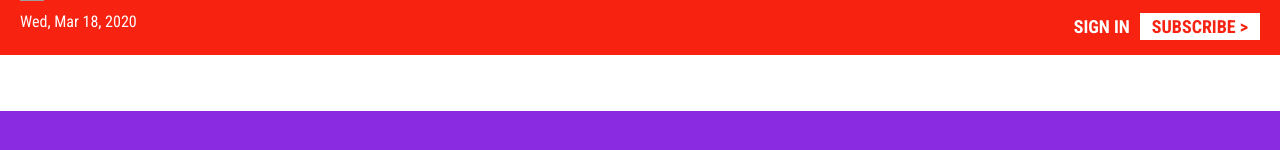
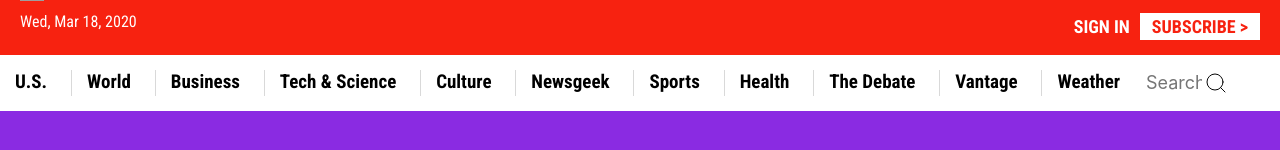
Before and after one commit to RossielCS/Newsweek-Clone, a plain HTML site: page index.html in a window 1280 px wide. Shown: the part 318-468 px from the top of the page. Drawn offline with nearby package versions, Linux system fonts and the light colour scheme; grey boxes are pictures that could not be loaded.

Commit message:
Change elements in nav
- New class names
- Responsive nav
- Search icon

```diff
--- a/css/style.css
+++ b/css/style.css
@@ -95,31 +95,49 @@
 
 /* NAVBAR */
 
-.nav-box {
-  visibility: hidden;
-  height: 56px;
+nav {
+  max-height: 56px;
+}
+
+.nav-list {
   padding: 15px 0 15px 0;
-  display: flex;
+  margin: 0;
+  flex-grow: 1;
+  flex-shrink: 1;
   font-family: 'Roboto Condensed', sans-serif;
   font-size: 19px;
   font-weight: 700;
   line-height: 24px;
+  list-style: none;
 }
 
-.nav li {
-  list-style-type: none;
+.nav-list li {
+  flex-grow: 1;
+  flex-shrink: 1;
   border-right: 1px solid rgb(217, 217, 217);
 }
 
-.nav a {
-  display: block;
-  width: max-content;
-  margin: auto;
+.nav-list a {
   color: black;
 }
 
+.search-container {
+  left: 1148px;
+  margin-right: 76px;
+}
+
+.search-icon {
+  position: absolute;
+  top: 16px;
+}
+
 .search-form input {
-  max-width: 160px;
+  z-index: 1;
+  height: 56px;
+  width: 60px;
+  font-size: 18px;
+  border: none;
+  color: rgba(0, 0, 0, 0.55);
 }
 
 /* NAVBAR */
--- a/index.html
+++ b/index.html
@@ -13,6 +13,7 @@
   <link rel="stylesheet" href="./css/style.css">
   <link rel="stylesheet" href="./css/media-queries.css">
   <link href="https://fonts.googleapis.com/css?family=Roboto+Condensed:400,700&display=swap" rel="stylesheet">
+
   <title>Newsweek</title>
 </head>
 
@@ -54,93 +55,83 @@
       <!-- MAIN HEADER -->
 
       <!-- NAVBAR -->
-      <nav class="d-none d-lg-block nav-box">
-        <ul class="row no-gutters nav">
-          <li class="col">
+      <nav class="d-flex flex-nowrap">
+          <ul class="row d-flex flex-nowrap nav-list">
+            <li class="col-auto">
               <a href="https://www.newsweek.com/us">
                 U.S.
               </a>
             </li>
 
-
-          <li class="col">
+            <li class="col-auto">
               <a href="https://www.newsweek.com/world">
                 World
               </a>
             </li>
 
-
-          <li class="col">
+            <li class="col-auto">
               <a href="https://www.newsweek.com/business">
                 Business
               </a>
             </li>
 
-
-          <li class="col">
+            <li class="col-auto">
               <a href="https://www.newsweek.com/tech-science">
                 Tech & Science
               </a>
             </li>
 
-
-          <li class="col">
+            <li class="col-auto">
               <a href="https://www.newsweek.com/culture">
                 Culture
               </a>
             </li>
 
-
-          <li class="col">
+            <li class="col-auto">
               <a href="https://www.newsweek.com/newsgeek">
                 Newsgeek
               </a>
             </li>
 
-
-          <li class="col">
+            <li class="col-auto">
               <a href="https://www.newsweek.com/sports">
                 Sports
               </a>
             </li>
 
-
-          <li class="col">
+            <li class="col-auto">
               <a href="https://www.newsweek.com/health">
                 Health
               </a>
             </li>
 
-
-          <li class="col">
+            <li class="col-auto">
               <a href="https://www.newsweek.com/the-debate">
                 The Debate
               </a>
             </li>
 
-
-          <li class="col">
+            <li class="col-auto">
               <a href="https://www.newsweek.com/vantage">
                 Vantage
               </a>
             </li>
 
-
-          <li class="col">
+            <li class="col-auto border-right-0">
               <a href="https://www.newsweek.com/weather">
                 Weather
               </a>
             </li>
+          </ul>
 
+          <div class="search-container">
+            <form class="col p-0 search-form" action="#">
+              <input type="text" placeholder="Search" name="search">
+              <img class="search-icon" src="./img/search-icon.svg" alt="magnifying glass">
+            </form>
+          </div>
+        </nav>
 
-          <li class="col search-form">
-            <form action="#">
-              <i></i>
-              <input type="text" placeholder="Search" name="search">
-            </form>
-          </li>
-        </ul>
-      </nav>
       <!-- NAVBAR -->
     </div>
 
```
Also changed, not shown: img/search-icon.svg (added). Lines whose indentation alone changed are shown as unchanged.
